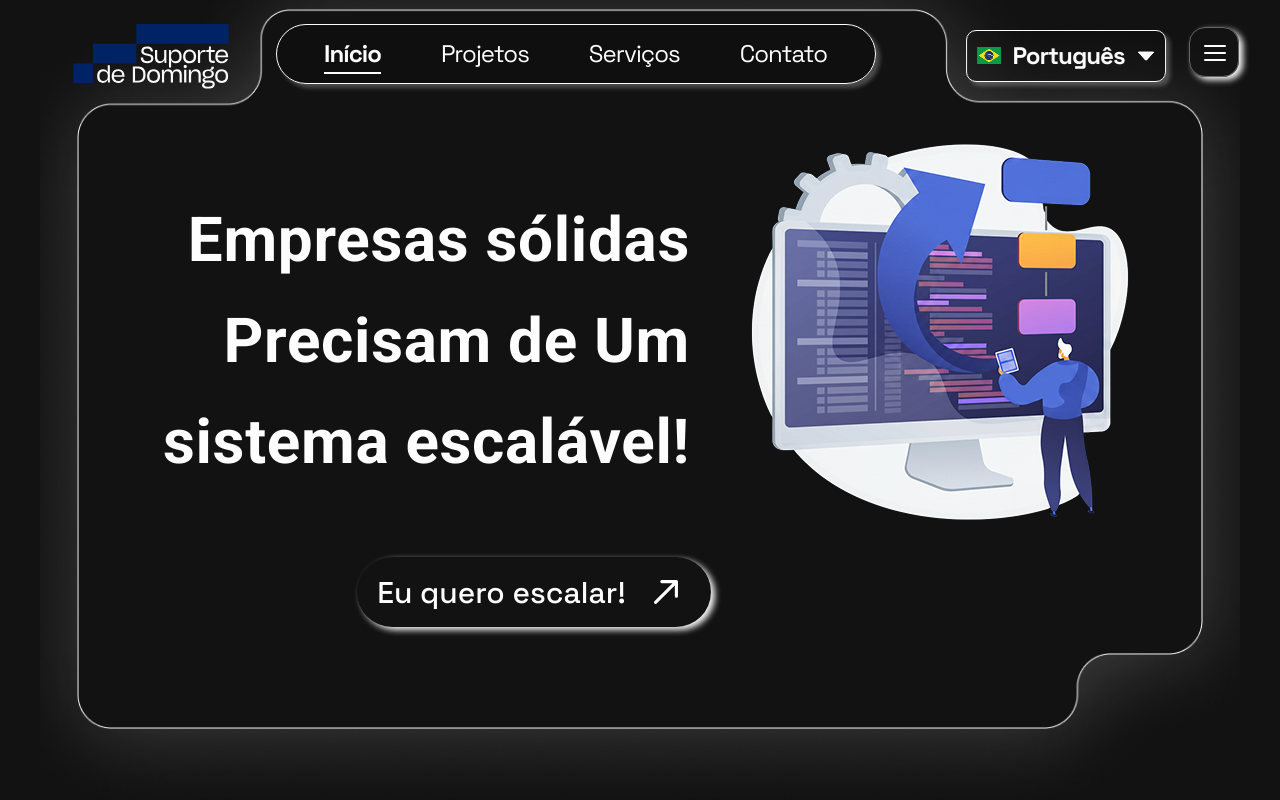
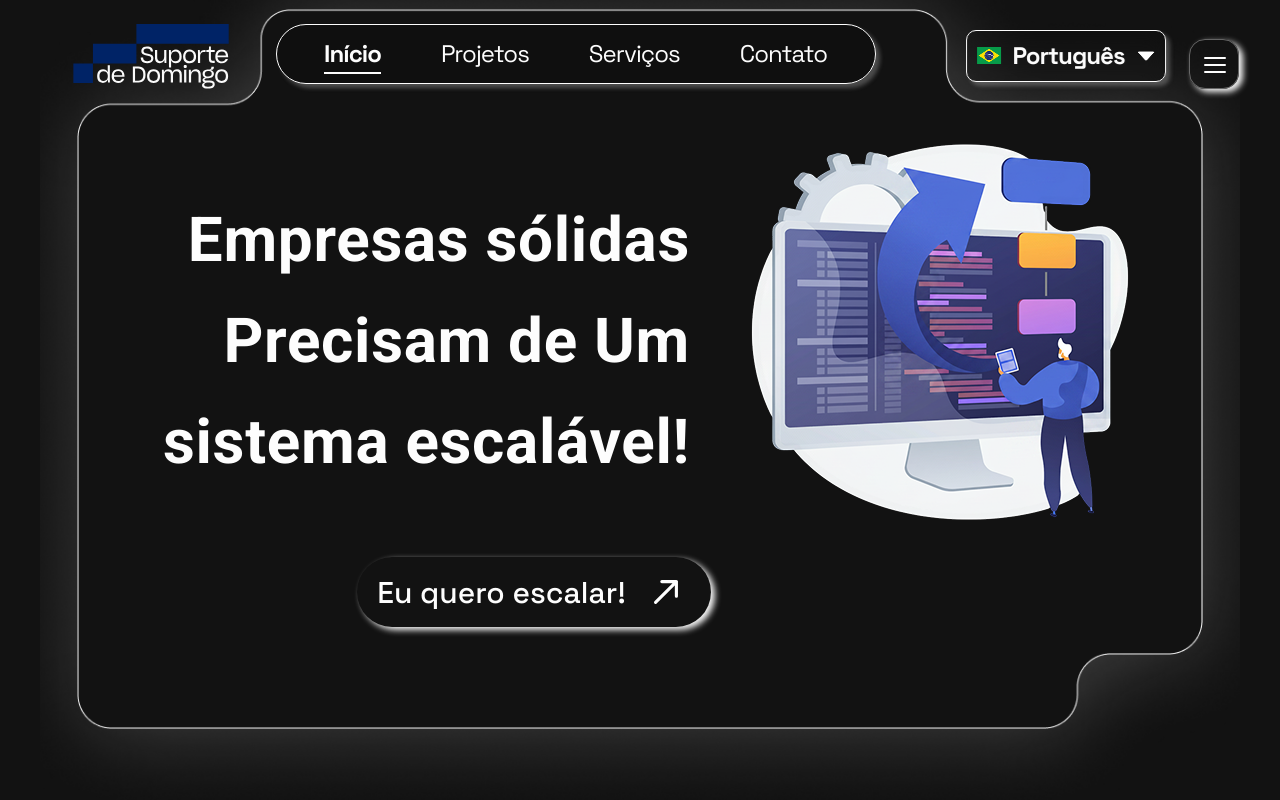
Before and after one commit to srjuninn/suporteDeDomingoRebrand-Project, a React (Vite) app: page / in a window 1280 px wide. Shown: the top 800 px of the page. Built offline with nearby package versions, Linux system fonts and the light colour scheme.

Commit message:
style: fixed menu hamburguer position

```diff
--- a/src/layouts/Main/Main.scss
+++ b/src/layouts/Main/Main.scss
@@ -17,7 +17,7 @@
             display: none;
             z-index: 999;
             position: fixed;
-            top: 6.5%;
+            top: 8%;
             right: 2%;
             width: 50px;
             height: 50px;
```
